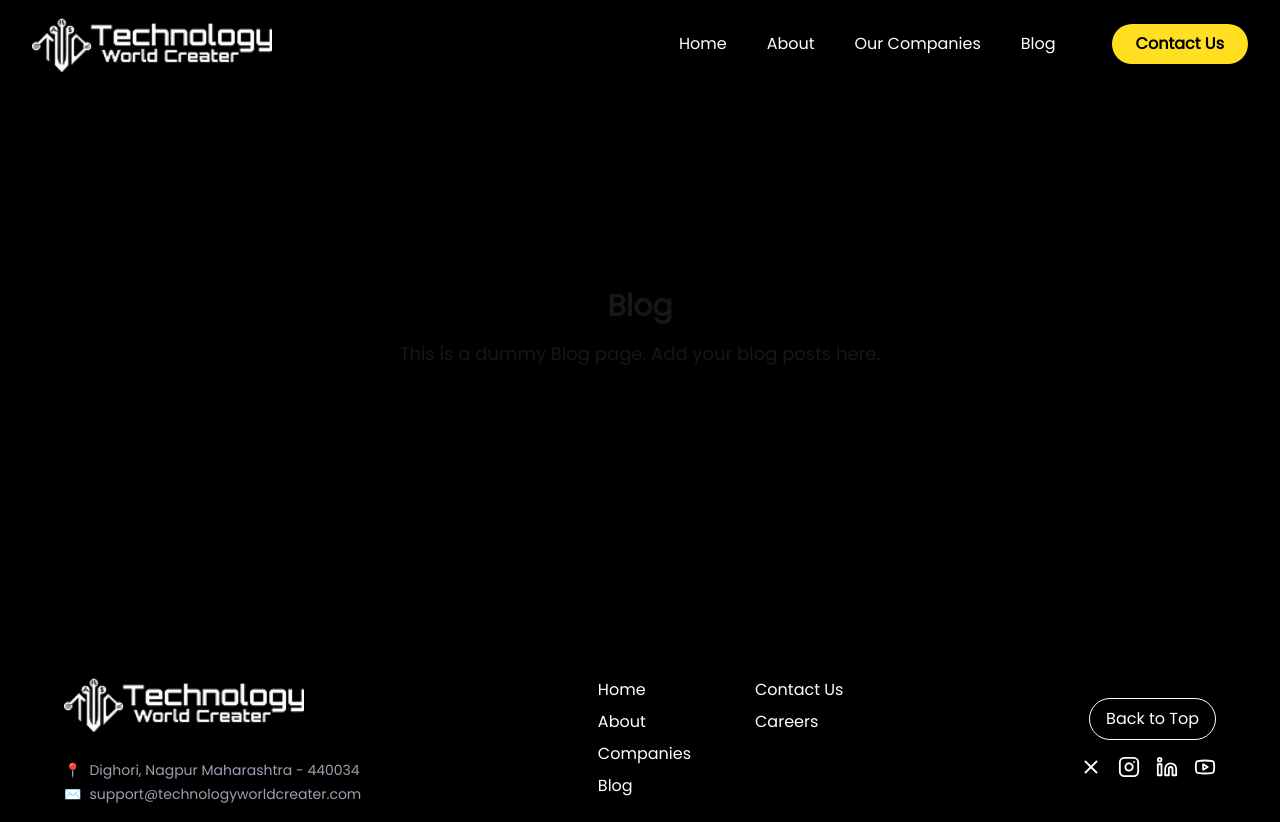
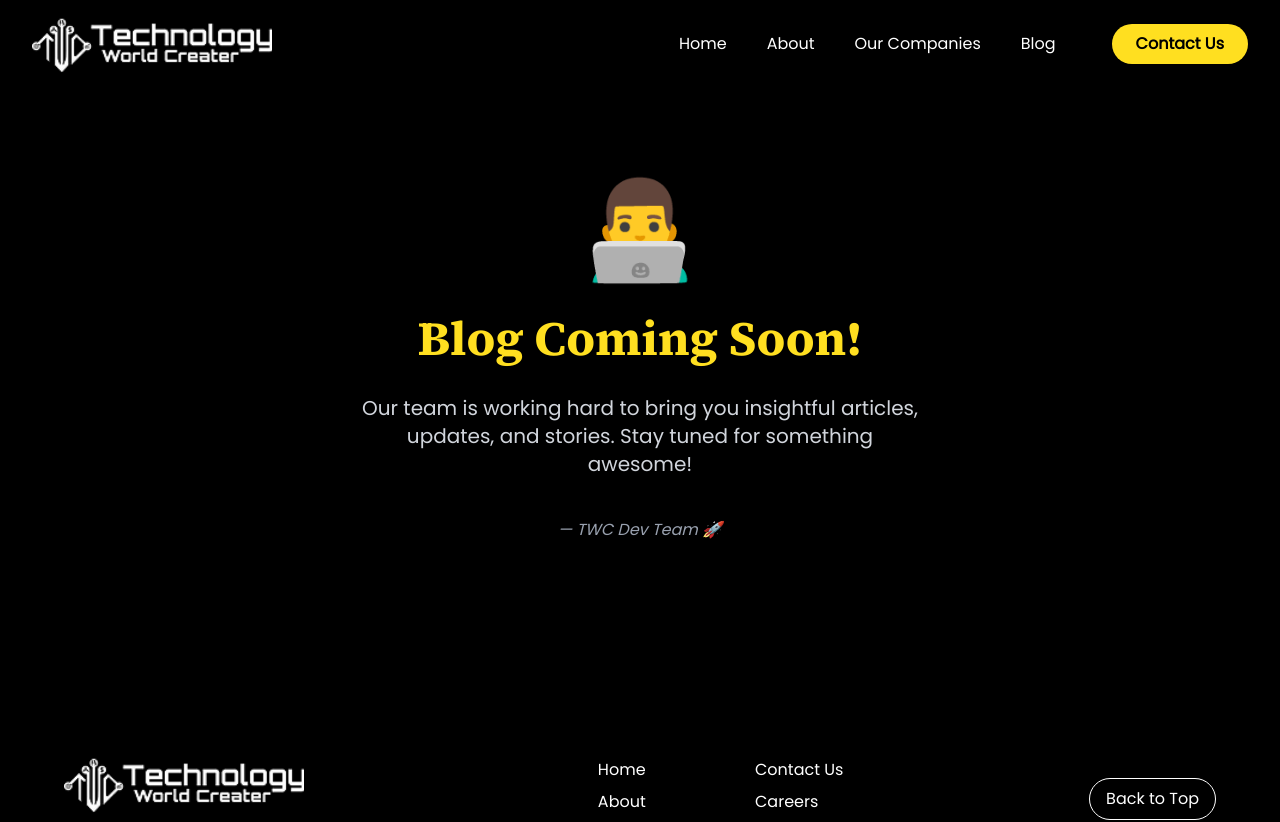
Before and after one commit to Technology-World-Creater/TWC, a Next.js app: page /blog in a window 1280 px wide. Shown: the top 822 px of the page. Built offline with nearby package versions, Linux system fonts and the light colour scheme.

Commit message:
Revamp Blog page layout with new design and messaging. Updated styles for better presentation and added a placeholder for future content.

```diff
--- a/src/pages/blog/index.tsx
+++ b/src/pages/blog/index.tsx
@@ -1,10 +1,22 @@
 import React from 'react';
+import Image from 'next/image';
 
 export default function BlogPage() {
   return (
-    <div className="min-h-[60vh] flex flex-col items-center justify-center">
-      <h1 className="text-3xl font-bold mb-4">Blog</h1>
-      <p className="text-lg">This is a dummy Blog page. Add your blog posts here.</p>
+    <div className="min-h-[70vh] flex flex-col items-center justify-center bg-black text-white py-16 px-4">
+      <div className="flex flex-col items-center gap-6">
+        <span className="text-7xl md:text-8xl animate-bounce">👨‍💻</span>
+        {/* If you have a developer illustration, you can use it here instead of the emoji: */}
+        {/* <Image src="/images/developer-working.png" alt="Developer Working" width={220} height={180} /> */}
+        <h1 className="text-4xl md:text-5xl font-serif-hero text-yellow-300 font-bold text-center mb-2">
+          Blog Coming Soon!
+        </h1>
+        <p className="text-lg md:text-xl text-gray-300 text-center max-w-xl">
+          Our team is working hard to bring you insightful articles, updates, and stories. Stay
+          tuned for something awesome!
+        </p>
+        <div className="mt-4 text-base text-gray-400 italic">— TWC Dev Team 🚀</div>
+      </div>
     </div>
   );
 }
```
